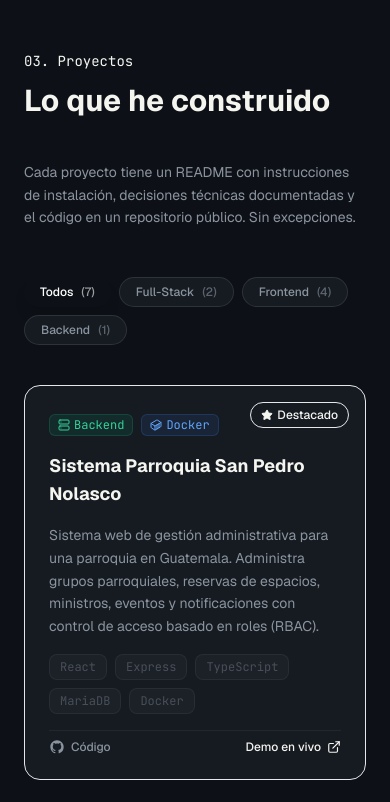
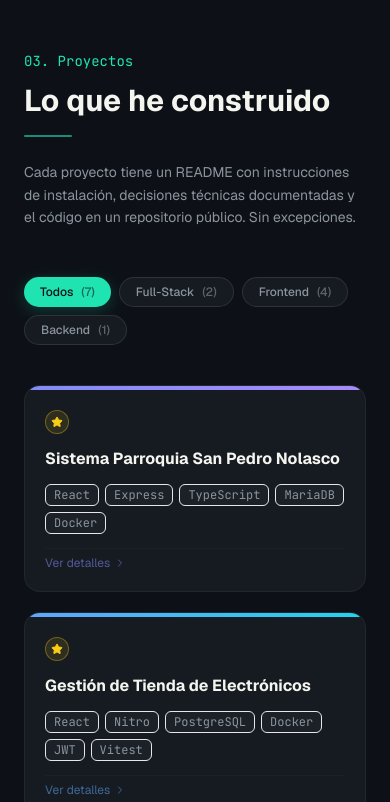
Before and after one commit to Pxdro-410/portafolio-PedroCaso, a React (Vite) app: page / in a window 390 px wide. Shown: the part 4380-5182 px from the top of the page. Built offline with nearby package versions, Linux system fonts and the light colour scheme.

Commit message:
feat: agregacion de un modal a los proyectos para mejora de visualizacion y cambio en la seccion de contacto

```diff
--- a/src/components/sections/Contact.jsx
+++ b/src/components/sections/Contact.jsx
@@ -61,7 +61,7 @@ export default function Contact() {
         >
           <p className="font-mono text-accent-mint text-sm mb-3">04. Contacto</p>
           <h2 className="text-3xl sm:text-4xl font-bold text-text-primary mb-6">
-            ¿Hablamos?
+            Contacto
           </h2>
           <div className="w-12 h-0.5 bg-accent-mint rounded-full mx-auto mb-8" />
 
@@ -120,7 +120,7 @@ export default function Contact() {
           transition={{ delay: 0.7 }}
           className="mt-16 text-text-muted text-xs font-mono"
         >
-          Construido con React + Vite · Animaciones con Framer Motion · Deployed en Vercel
+          Construido con React + Vite · Animaciones con Framer Motion · Hecho por Pedro Caso
         </motion.p>
       </div>
     </section>
--- a/src/components/sections/Projects.jsx
+++ b/src/components/sections/Projects.jsx
@@ -1,8 +1,9 @@
-import { useState } from 'react'
+import { useState, useEffect } from 'react'
 import { motion, AnimatePresence } from 'framer-motion'
 import { useScrollReveal } from '../../hooks/useScrollReveal'
 import { projects } from '../../data/projects'
-import { ExternalLink, Server, Container, Star } from 'lucide-react'
+import { techCategories } from '../../data/technologies'
+import { ExternalLink, Server, Container, Star, X, ChevronRight, Lightbulb } from 'lucide-react'
 import { GitHubIcon } from '../ui/SocialIcons'
 
 const FILTERS = [
@@ -12,7 +13,48 @@ const FILTERS = [
   { id: 'backend', label: 'Backend' },
 ]
 
-function ProjectCard({ project, index }) {
+const GRADIENT_COLORS = {
+  'from-indigo-500/20 to-violet-500/20': ['#818CF8', '#A78BFA'],
+  'from-blue-500/20 to-cyan-500/20':     ['#60A5FA', '#22D3EE'],
+  'from-orange-500/20 to-red-500/20':    ['#FB923C', '#EF4444'],
+  'from-red-500/20 to-rose-500/20':      ['#EF4444', '#FB7185'],
+  'from-emerald-500/20 to-green-500/20': ['#34D399', '#4ADE80'],
+  'from-purple-500/20 to-fuchsia-500/20':['#C084FC', '#E879F9'],
+  'from-sky-500/20 to-blue-500/20':      ['#38BDF8', '#60A5FA'],
+}
+
+// Maps tech name → { color, bg } from the Technologies section data
+const techColorMap = Object.fromEntries(
+  techCategories.flatMap((cat) =>
+    cat.technologies.map((tech) => [tech.name, { color: tech.color, bg: tech.bg }])
+  )
+)
+
+function TechBadge({ name }) {
+  const style = techColorMap[name]
+  return (
+    <span
+      className="flex items-center gap-1.5 px-2.5 py-1 rounded-lg text-xs font-mono border"
+      style={{
+        color: style?.color ?? '#8B949E',
+        backgroundColor: style?.bg ?? 'rgba(139,148,158,0.08)',
+        borderColor: style?.color ? `${style.color}35` : 'rgba(139,148,158,0.2)',
+      }}
+    >
+      {style && (
+        <span
+          className="w-1.5 h-1.5 rounded-full flex-shrink-0"
+          style={{ backgroundColor: style.color }}
+        />
+      )}
+      {name}
+    </span>
+  )
+}
+
+function ProjectCard({ project, onOpen, index }) {
+  const [colorA, colorB] = GRADIENT_COLORS[project.gradient] ?? ['#20E3B2', '#20E3B2']
+
   return (
     <motion.article
       layout
@@ -20,81 +62,199 @@ function ProjectCard({ project, index }) {
       animate={{ opacity: 1, y: 0 }}
       exit={{ opacity: 0, scale: 0.95 }}
       transition={{ duration: 0.4, delay: index * 0.08 }}
-      whileHover={{ y: -6 }}
-      className={`relative rounded-2xl bg-bg-surface border overflow-hidden group transition-all duration-300 flex flex-col ${project.featured
-          ? 'border-accent-gold/30 hover:border-accent-gold/60'
-          : 'border-white/5 hover:border-white/15'
-        }`}
+      whileHover={{
+        y: -6,
+        boxShadow: `0 10px 40px ${colorA}35, 0 0 0 1px ${colorA}35`,
+      }}
+      onClick={() => onOpen(project)}
+      className="cursor-pointer relative rounded-2xl bg-bg-surface border border-white/5 overflow-hidden group transition-colors duration-300"
     >
-      {/* Card gradient background */}
+      {/* Colored top bar (inline avoids Tailwind purge issues) */}
       <div
-        className={`absolute inset-0 bg-gradient-to-br ${project.gradient} opacity-0 group-hover:opacity-100 transition-opacity duration-500 pointer-events-none`}
+        className="h-1 w-full"
+        style={{ background: `linear-gradient(to right, ${colorA}, ${colorB})` }}
+      />
+
+      {/* Tinted hover overlay */}
+      <div
+        className="absolute inset-0 opacity-0 group-hover:opacity-100 transition-opacity duration-400 pointer-events-none"
+        style={{ background: `radial-gradient(ellipse at top center, ${colorA}18 0%, transparent 65%)` }}
         aria-hidden="true"
       />
 
-      {/* Featured badge */}
+      <div className="relative p-5 space-y-3.5">
+        {/* Star-only badge for featured */}
+        <div className="flex items-center min-h-[22px]">
           {project.featured && (
-        <div className="absolute top-4 right-4 z-10 flex items-center gap-1 px-2.5 py-1 rounded-full bg-accent-gold/15 border border-accent-gold/30 text-accent-gold-light text-xs font-medium">
+            <span
+              className="flex items-center justify-center w-6 h-6 rounded-full border border-yellow-400/35 bg-yellow-400/10 text-yellow-400"
+              title="Proyecto destacado"
+            >
               <Star className="w-3 h-3 fill-current" />
-          Destacado
-        </div>
-      )}
-
-      {/* Header bar (decorative) */}
-      <div className="relative h-1 w-full">
-        <div className={`h-full bg-gradient-to-r ${project.gradient.replace('/20', '')} opacity-60`} />
-      </div>
-
-      <div className="relative p-6 flex flex-col flex-1 gap-4">
-        {/* Badges: backend / docker */}
-        <div className="flex items-center gap-2">
-          {project.hasBackend && (
-            <span className="flex items-center gap-1 text-xs font-mono px-2 py-0.5 rounded-md bg-emerald-500/10 border border-emerald-500/20 text-emerald-400">
-              <Server className="w-3 h-3" />
-              Backend
-            </span>
-          )}
-          {project.hasDocker && (
-            <span className="flex items-center gap-1 text-xs font-mono px-2 py-0.5 rounded-md bg-blue-500/10 border border-blue-500/20 text-blue-400">
-              <Container className="w-3 h-3" />
-              Docker
             </span>
           )}
         </div>
 
         {/* Title */}
-        <h3 className="text-lg font-bold text-text-primary group-hover:text-white transition-colors">
+        <h3 className="text-base font-bold text-text-primary group-hover:text-white transition-colors leading-snug">
           {project.title}
         </h3>
 
-        {/* Description */}
-        <p className="text-text-secondary text-sm leading-relaxed flex-1">
-          {project.description}
-        </p>
-
-        {/* Tech tags */}
-        <div className="flex flex-wrap gap-2">
-          {project.tags.map(tag => (
+        {/* Tech tags — text-secondary for visibility */}
+        <div className="flex flex-wrap gap-1.5">
+          {project.tags.map((tag) => (
             <span
               key={tag}
-              className="px-2.5 py-1 rounded-lg bg-bg-elevated border border-white/5 text-text-muted text-xs font-mono"
+              className="px-2 py-0.5 rounded-md bg-bg-elevated border border-white/8 text-text-secondary text-xs font-mono"
             >
               {tag}
             </span>
           ))}
         </div>
 
-        {/* Links */}
-        <div className="flex items-center gap-3 pt-2 border-t border-white/5">
+        {/* Click hint */}
+        <div
+          className="flex items-center gap-1 text-xs pt-1.5 border-t border-white/5 transition-opacity duration-200"
+          style={{ color: colorA, opacity: 0.55 }}
+        >
+          <span className="group-hover:opacity-100 transition-opacity" style={{ opacity: 1 }}>
+            Ver detalles
+          </span>
+          <ChevronRight className="w-3 h-3 group-hover:translate-x-0.5 transition-transform" />
+        </div>
+      </div>
+    </motion.article>
+  )
+}
+
+function ProjectModal({ project, onClose }) {
+  const [colorA, colorB] = GRADIENT_COLORS[project.gradient] ?? ['#20E3B2', '#20E3B2']
+
+  useEffect(() => {
+    const handler = (e) => {
+      if (e.key === 'Escape') onClose()
+    }
+    window.addEventListener('keydown', handler)
+    return () => window.removeEventListener('keydown', handler)
+  }, [onClose])
+
+  return (
+    <motion.div
+      initial={{ opacity: 0 }}
+      animate={{ opacity: 1 }}
+      exit={{ opacity: 0 }}
+      transition={{ duration: 0.2 }}
+      className="fixed inset-0 z-[60] flex items-center justify-center p-4"
+      style={{ backgroundColor: 'rgba(13,17,23,0.88)', backdropFilter: 'blur(8px)' }}
+      onClick={onClose}
+    >
+      <motion.div
+        initial={{ opacity: 0, scale: 0.95, y: 18 }}
+        animate={{ opacity: 1, scale: 1, y: 0 }}
+        exit={{ opacity: 0, scale: 0.95, y: 18 }}
+        transition={{ duration: 0.22, ease: 'easeOut' }}
+        className="relative w-full max-w-2xl bg-bg-elevated border border-white/10 rounded-2xl overflow-hidden flex flex-col"
+        style={{ maxHeight: '88vh' }}
+        onClick={(e) => e.stopPropagation()}
+      >
+        {/* Top gradient bar */}
+        <div
+          className="h-1 w-full flex-shrink-0"
+          style={{ background: `linear-gradient(to right, ${colorA}, ${colorB})` }}
+        />
+
+        {/* Header */}
+        <div className="flex items-start justify-between gap-4 px-6 pt-5 pb-4 border-b border-white/6 flex-shrink-0">
+          <div>
+            <h3 className="text-lg font-bold text-white leading-snug">{project.title}</h3>
+            <div className="flex flex-wrap items-center gap-1.5 mt-2">
+              {project.featured && (
+                <span
+                  className="flex items-center gap-1 px-2.5 py-0.5 rounded-full text-xs font-medium border"
+                  style={{ color: colorA, backgroundColor: `${colorA}12`, borderColor: `${colorA}35` }}
+                >
+                  <Star className="w-3 h-3 fill-current" />
+                  Destacado
+                </span>
+              )}
+              {project.hasBackend && (
+                <span className="flex items-center gap-1 text-xs font-mono px-2.5 py-0.5 rounded-md bg-emerald-500/10 border border-emerald-500/20 text-emerald-400">
+                  <Server className="w-3 h-3" />
+                  Backend
+                </span>
+              )}
+              {project.hasDocker && (
+                <span className="flex items-center gap-1 text-xs font-mono px-2.5 py-0.5 rounded-md bg-blue-500/10 border border-blue-500/20 text-blue-400">
+                  <Container className="w-3 h-3" />
+                  Docker
+                </span>
+              )}
+            </div>
+          </div>
+          <button
+            onClick={onClose}
+            className="flex-shrink-0 mt-0.5 p-1.5 rounded-lg text-text-secondary hover:text-white hover:bg-white/8 transition-colors"
+            aria-label="Cerrar"
+          >
+            <X className="w-4 h-4" />
+          </button>
+        </div>
+
+        {/* Body: 2-column layout on md+ */}
+        <div className="flex-1 overflow-hidden grid md:grid-cols-[1fr_240px]">
+          {/* Left: text content */}
+          <div className="overflow-y-auto p-6 space-y-5 md:border-r border-white/6">
+            {/* Description */}
+            <div>
+              <p className="text-xs font-mono uppercase tracking-widest mb-2" style={{ color: colorA, opacity: 0.7 }}>
+                Descripción
+              </p>
+              <p className="text-sm text-text-secondary leading-relaxed">
+                {project.description}
+              </p>
+            </div>
+
+            {/* Tech rationale */}
+            <div
+              className="p-4 rounded-xl border"
+              style={{ backgroundColor: `${colorA}08`, borderColor: `${colorA}25` }}
+            >
+              <div className="flex items-center gap-2 mb-2.5">
+                <Lightbulb className="w-3.5 h-3.5 flex-shrink-0" style={{ color: colorA }} />
+                <p className="text-xs font-mono uppercase tracking-widest" style={{ color: colorA }}>
+                  ¿Por qué estas tecnologías?
+                </p>
+              </div>
+              <p className="text-sm text-text-secondary leading-relaxed">
+                {project.techRationale}
+              </p>
+            </div>
+          </div>
+
+          {/* Right: meta + stack + links */}
+          <div className="overflow-y-auto p-6 space-y-5 flex flex-col">
+            {/* Stack with colors */}
+            <div>
+              <p className="text-xs font-mono text-text-secondary uppercase tracking-widest mb-3">
+                Stack
+              </p>
+              <div className="flex flex-wrap gap-2">
+                {project.tags.map((tag) => (
+                  <TechBadge key={tag} name={tag} />
+                ))}
+              </div>
+            </div>
+
+            {/* Links pushed to bottom on larger screens */}
+            <div className="mt-auto pt-4 border-t border-white/6 flex flex-col gap-2.5">
               <a
                 href={project.github}
                 target="_blank"
                 rel="noopener noreferrer"
-            className="flex items-center gap-1.5 text-text-secondary hover:text-text-primary text-xs font-medium transition-colors"
-            aria-label={`Ver código de ${project.title} en GitHub`}
+                className="flex items-center justify-center gap-2 px-4 py-2.5 rounded-xl bg-white/5 border border-white/10 text-text-secondary hover:text-white hover:border-white/20 text-xs font-medium transition-colors"
               >
-            <GitHubIcon className="w-4 h-4" />
-            Código
+                <GitHubIcon className="w-3.5 h-3.5" />
+                Ver código
               </a>
 
               {project.live && (
@@ -102,8 +262,12 @@ function ProjectCard({ project, index }) {
                   href={project.live}
                   target="_blank"
                   rel="noopener noreferrer"
-              className="flex items-center gap-1.5 text-accent-gold hover:text-accent-gold-light text-xs font-medium transition-colors ml-auto"
-              aria-label={`Ver demo de ${project.title}`}
+                  className="flex items-center justify-center gap-2 px-4 py-2.5 rounded-xl text-xs font-medium transition-all"
+                  style={{
+                    backgroundColor: `${colorA}15`,
+                    border: `1px solid ${colorA}35`,
+                    color: colorA,
+                  }}
                 >
                   Demo en vivo
                   <ExternalLink className="w-3.5 h-3.5" />
@@ -111,31 +275,21 @@ function ProjectCard({ project, index }) {
               )}
             </div>
           </div>
-    </motion.article>
+        </div>
+      </motion.div>
+    </motion.div>
   )
 }
 
 export default function Projects() {
   const [ref, visible] = useScrollReveal()
   const [filter, setFilter] = useState('all')
+  const [selectedProject, setSelectedProject] = useState(null)
 
-  const filtered = filter === 'all'
-    ? projects
-    : projects.filter(p => p.category === filter)
+  const filtered = filter === 'all' ? projects : projects.filter((p) => p.category === filter)
 
   return (
-    <section
-      id="projects"
-      ref={ref}
-      className="relative py-24 px-6"
-    >
-      {/* Background glow */}
-      <div
-        className="absolute left-0 top-1/3 w-80 h-80 pointer-events-none"
-        style={{ background: 'radial-gradient(ellipse, rgba(99,102,241,0.07) 0%, transparent 70%)' }}
-        aria-hidden="true"
-      />
-
+    <section id="projects" ref={ref} className="relative py-24 px-6">
       <div className="max-w-5xl mx-auto">
         {/* Section header */}
         <motion.div
@@ -144,11 +298,11 @@ export default function Projects() {
           transition={{ duration: 0.5 }}
           className="mb-12"
         >
-          <p className="font-mono text-accent-gold text-sm mb-3">03. Proyectos</p>
+          <p className="font-mono text-accent-mint text-sm mb-3">03. Proyectos</p>
           <h2 className="text-3xl sm:text-4xl font-bold text-text-primary mb-4">
             Lo que he construido
           </h2>
-          <div className="w-12 h-0.5 bg-gradient-to-r from-accent-indigo to-accent-cyan rounded-full mb-6" />
+          <div className="w-12 h-0.5 bg-accent-mint rounded-full opacity-60 mb-6" />
           <p className="text-text-secondary max-w-2xl text-sm sm:text-base leading-relaxed">
             Cada proyecto tiene un README con instrucciones de instalación, decisiones
             técnicas documentadas y el código en un repositorio público. Sin excepciones.
@@ -164,20 +318,26 @@ export default function Projects() {
           role="tablist"
           aria-label="Filtrar proyectos"
         >
-          {FILTERS.map(f => (
+          {FILTERS.map((f) => (
             <button
               key={f.id}
               role="tab"
               aria-selected={filter === f.id}
               onClick={() => setFilter(f.id)}
-              className={`px-4 py-1.5 rounded-full text-xs font-medium transition-all duration-200 ${filter === f.id
-                  ? 'bg-accent-gold text-white shadow-lg shadow-accent-gold/15'
+              className={`px-4 py-1.5 rounded-full text-xs font-medium transition-all duration-200 ${
+                filter === f.id
+                  ? 'text-bg-base shadow-lg'
                   : 'bg-bg-surface border border-white/10 text-text-secondary hover:text-text-primary hover:border-white/20'
               }`}
+              style={
+                filter === f.id
+                  ? { backgroundColor: '#20E3B2', boxShadow: '0 4px 16px rgba(32,227,178,0.2)' }
+                  : {}
+              }
             >
               {f.label}
               <span className="ml-2 text-xs opacity-60">
-                ({f.id === 'all' ? projects.length : projects.filter(p => p.category === f.id).length})
+                ({f.id === 'all' ? projects.length : projects.filter((p) => p.category === f.id).length})
               </span>
             </button>
           ))}
@@ -185,13 +345,14 @@ export default function Projects() {
 
         {/* Projects grid */}
         <AnimatePresence mode="wait">
-          <motion.div
-            key={filter}
-            layout
-            className="grid md:grid-cols-2 lg:grid-cols-3 gap-6"
-          >
+          <motion.div key={filter} layout className="grid md:grid-cols-2 lg:grid-cols-3 gap-5">
             {filtered.map((project, i) => (
-              <ProjectCard key={project.id} project={project} index={i} />
+              <ProjectCard
+                key={project.id}
+                project={project}
+                index={i}
+                onOpen={setSelectedProject}
+              />
             ))}
           </motion.div>
         </AnimatePresence>
@@ -203,9 +364,7 @@ export default function Projects() {
           transition={{ delay: 0.6 }}
           className="mt-14 text-center"
         >
-          <p className="text-text-secondary text-sm mb-4">
-            ¿Quieres ver el resto de proyectos?
-          </p>
+          <p className="text-text-secondary text-sm mb-4">¿Quieres ver el resto de proyectos?</p>
           <a
             href="https://github.com/Pxdro-410"
             target="_blank"
@@ -217,6 +376,16 @@ export default function Projects() {
           </a>
         </motion.div>
       </div>
+
+      {/* Project detail modal */}
+      <AnimatePresence>
+        {selectedProject && (
+          <ProjectModal
+            project={selectedProject}
+            onClose={() => setSelectedProject(null)}
+          />
+        )}
+      </AnimatePresence>
     </section>
   )
 }
--- a/src/data/projects.js
+++ b/src/data/projects.js
@@ -3,6 +3,7 @@
  * - id: slug único
  * - title: nombre del proyecto
  * - description: qué problema resuelve
+ * - techRationale: por qué se eligieron esas tecnologías
  * - tags: tecnologías usadas (máx 6)
  * - github: URL al repositorio público
  * - live: URL del deploy (null si no está desplegado)
@@ -19,6 +20,8 @@ export const projects = [
     title: 'Sistema Parroquia San Pedro Nolasco',
     description:
       'Sistema web de gestión administrativa para una parroquia en Guatemala. Administra grupos parroquiales, reservas de espacios, ministros, eventos y notificaciones con control de acceso basado en roles (RBAC).',
+    techRationale:
+      'TypeScript asegura que los modelos del RBAC (roles, permisos, grupos) sean tipados y no rompan en runtime. Express fue elegido por su ecosistema maduro de middlewares de autenticación. MariaDB encaja con el servidor Linux del cliente sin licencias adicionales. Docker Compose levanta frontend, backend y base de datos con un solo comando, crítico para un equipo de varios desarrolladores.',
     tags: ['React', 'Express', 'TypeScript', 'MariaDB', 'Docker'],
     github: 'https://github.com/hmndzzl/Software_Proyecto',
     live: 'http://158.23.60.1/login',
@@ -33,6 +36,8 @@ export const projects = [
     title: 'Gestión de Tienda de Electrónicos',
     description:
       'Plataforma completa para un negocio de electrónicos. Cubre inventario, movimientos, ganancias y stock con autenticación JWT, backend Nitro, PostgreSQL y tests con Vitest — todo dockerizado en monorepo.',
+    techRationale:
+      'Nitro genera rutas automáticamente desde el sistema de archivos, reduciendo el código repetitivo frente a Express. PostgreSQL maneja las transacciones de inventario con garantías ACID completas. JWT mantiene la sesión sin estado en el servidor, simplificando el escalado horizontal. Vitest corre en el mismo proceso que Vite, haciendo los tests significativamente más rápidos que con Jest. Todo dockerizado para que cualquier integrante del equipo levante el monorepo sin configurar nada localmente.',
     tags: ['React', 'Nitro', 'PostgreSQL', 'Docker', 'JWT', 'Vitest'],
     github: 'https://github.com/Pxdro-410/Proy2-PedroCaso/tree/proy2/web',
     live: 'https://proy2web.netlify.app/login',
@@ -47,6 +52,8 @@ export const projects = [
     title: 'F1 Ratings — API REST',
     description:
       'API REST construida en Go que expone datos de pilotos de Fórmula 1 y su sistema de ratings. Devuelve únicamente JSON, agnóstica al cliente — puede ser consumida desde cualquier frontend, app móvil o script.',
+    techRationale:
+      'Go fue elegido por su capacidad de manejar concurrencia nativa con goroutines, ideal para una API que sirve múltiples peticiones simultáneas y tambien su facilidad de configuración para APIs. La librería estándar net/http es suficiente para este caso sin necesidad de frameworks extra, lo que reduce dependencias y simplifica el binario. Docker empaqueta el binario compilado en una imagen mínima. Railway despliega automáticamente con cada push al branch main sin configuración de infraestructura.',
     tags: ['Go', 'REST API', 'Docker', 'Railway'],
     github: 'https://github.com/Pxdro-410/Proy1web-backend-PC',
     live: 'https://proy1web-backend-pc-production.up.railway.app/piloto',
@@ -61,6 +68,8 @@ export const projects = [
     title: 'F1 Ratings — Web Client',
     description:
       'Cliente web para gestionar y calificar pilotos de F1. Construido con HTML, CSS y JavaScript vanilla — sin frameworks, sin librerías. Consume la API REST anterior mediante fetch() nativo y manipulación del DOM pura.',
+    techRationale:
+      'Cero dependencias por decisión deliberada: el objetivo era demostrar dominio de la plataforma web nativa. Fetch API con async/await maneja las peticiones a la API de Go. CSS puro, sin bundler ni npm, solo los fundamentos del navegador.',
     tags: ['HTML', 'CSS', 'JavaScript', 'Fetch API'],
     github: 'https://github.com/Pxdro-410/Proy1web-frontend-PC',
     live: 'https://proy1web-formula1-pc.netlify.app/',
@@ -75,7 +84,9 @@ export const projects = [
     title: 'Snake con React',
     description:
       'Implementación del clásico juego Snake en React. Demuestra el uso de componentes modulares, props, y manejo del ciclo de vida con hooks (useState, useEffect, useRef) para controlar el estado del juego en tiempo real.',
-    tags: ['React', 'Vite', 'useState', 'useEffect', 'useRef'],
+    techRationale:
+      'Se implementa React para el manejo de estados y animaciones. El loop del juego usa useEffect con setInterval para el tick de estado por frame. useRef evita que el handler del teclado se recree en cada render, eliminando bugs de stale closure. El tablero se modela como array plano de celdas, lo que simplifica la detección de colisiones sin librerías de física externas. Vite proporciona HMR instantáneo durante el desarrollo.',
+    tags: ['React', 'Vite', 'TypeScript'],
     github: 'https://github.com/Pxdro-410/Lab6Snake-web-PC',
     live: null,
     featured: false,
@@ -89,6 +100,8 @@ export const projects = [
     title: 'Calculadora con React + TypeScript',
     description:
       'Calculadora web construida con React, Vite y TypeScript. Enfocada en diseño de componentes tipados, testing con Vitest, documentación con Storybook y linting con ESLint.',
+    techRationale:
+      'TypeScript añade tipado a los props y estado de cada componente, atrapando errores en compilación antes de que lleguen al browser. Storybook aísla y documenta cada componente visualmente sin montar toda la app. Vitest con coverage muestra exactamente qué ramas de la lógica están testeadas. ESLint con la config de React asegura las reglas de hooks y buenas prácticas de componentes.',
     tags: ['React', 'TypeScript', 'Storybook', 'Vitest', 'ESLint'],
     github: 'https://github.com/Pxdro-410/lab7-web1PC',
     live: 'http://35.255.29.219/lab7web-pc/',
@@ -103,6 +116,8 @@ export const projects = [
     title: 'Fortnite Blog',
     description:
       'Mini-blog de skins y cosméticos de Fortnite construido con React Router y Vite. Consume la API REST pública de Fortnite como fuente de datos externa, sin backend propio.',
+    techRationale:
+      'React Router v6 maneja la navegación entre páginas del blog con rutas anidadas sin recarga completa. La API pública de Fortnite es gratuita y sin autenticación, ideal para practicar el patrón useEffect + fetch con manejo de loading, error y empty states. Vite proporciona HMR instantáneo y un bundle optimizado para producción.',
     tags: ['React', 'Vite', 'React Router', 'REST API'],
     github: 'https://github.com/Pxdro-410/Ejercicio4React-PC',
     live: null,
```
Lines whose indentation alone changed are shown as unchanged.
